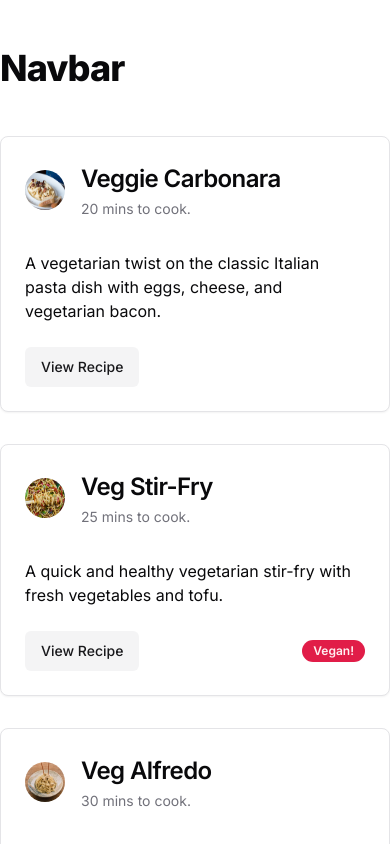
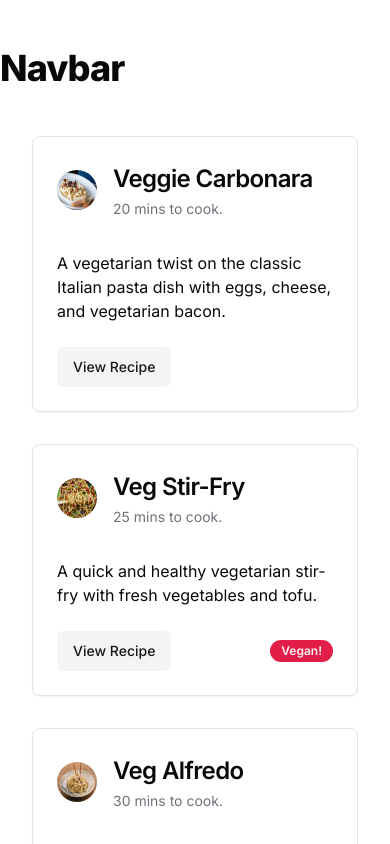
Before and after one commit to NishantGupt786/shadecn-next, a Next.js app: page / in a window 390 px wide. Shown: the top 844 px of the page. Built offline with nearby package versions, Linux system fonts and the light colour scheme.

Commit message:
ui changes

```diff
--- a/src/app/page.tsx
+++ b/src/app/page.tsx
@@ -26,7 +26,7 @@ export default async function Home() {
   await new Promise((resolve) => setTimeout(resolve, 3000));
   return (
     <main>
-      <div className="grid grid-cols-1 lg:grid-cols-3 2xl:grid-cols-5 gap-8">
+      <div className="mx-8 md:grid-cols-2 md:mx-auto grid grid-cols-1 lg:grid-cols-3 gap-8">
         {recipes.map((recipe) => (
           <Card key={recipe.id} className="flex flex-col justify-between">
             <CardHeader className="flex-row gap-4 items-center">
```
